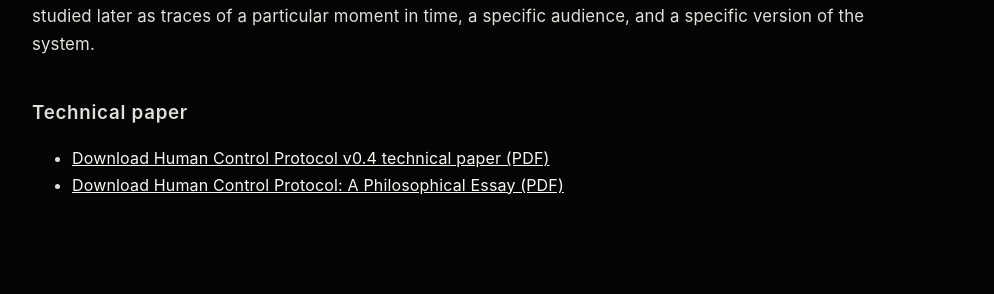
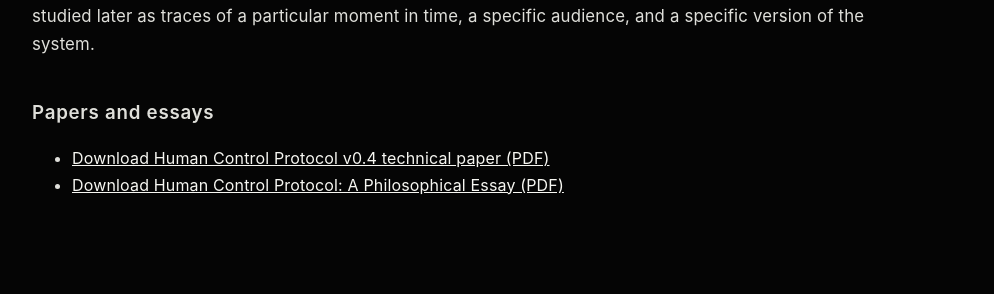
Before and after one commit to mctar/gervi-site, a Jekyll site: the page built from _projects/human-control-protocol.md, in a window 1280 px wide. Shown: the part 665-959 px from the top of the page, without its empty margins (172-1166 px from the left). Built offline with Jekyll 4.4.1, drawn with Linux system fonts in a browser that asks for light colours.

Commit message:
Rename HCP downloads section

```diff
--- a/_projects/human-control-protocol.md
+++ b/_projects/human-control-protocol.md
@@ -14,7 +14,7 @@ An AI agent acts as a performance director. Audience members become computationa
 
 Each performance is logged in detail. The logs, datasets, and recordings become digital fossils that can be studied later as traces of a particular moment in time, a specific audience, and a specific version of the system.
 
-### Technical paper
+### Papers and essays
 
 - [Download Human Control Protocol v0.4 technical paper (PDF)]({{ "/assets/The Human Control Protocol-v0.4_ technical paper.pdf" | relative_url }})
 - [Download Human Control Protocol: A Philosophical Essay (PDF)]({{ "/assets/The Human Control Protocol_ a philosophical essay.pdf" | relative_url }})
```
